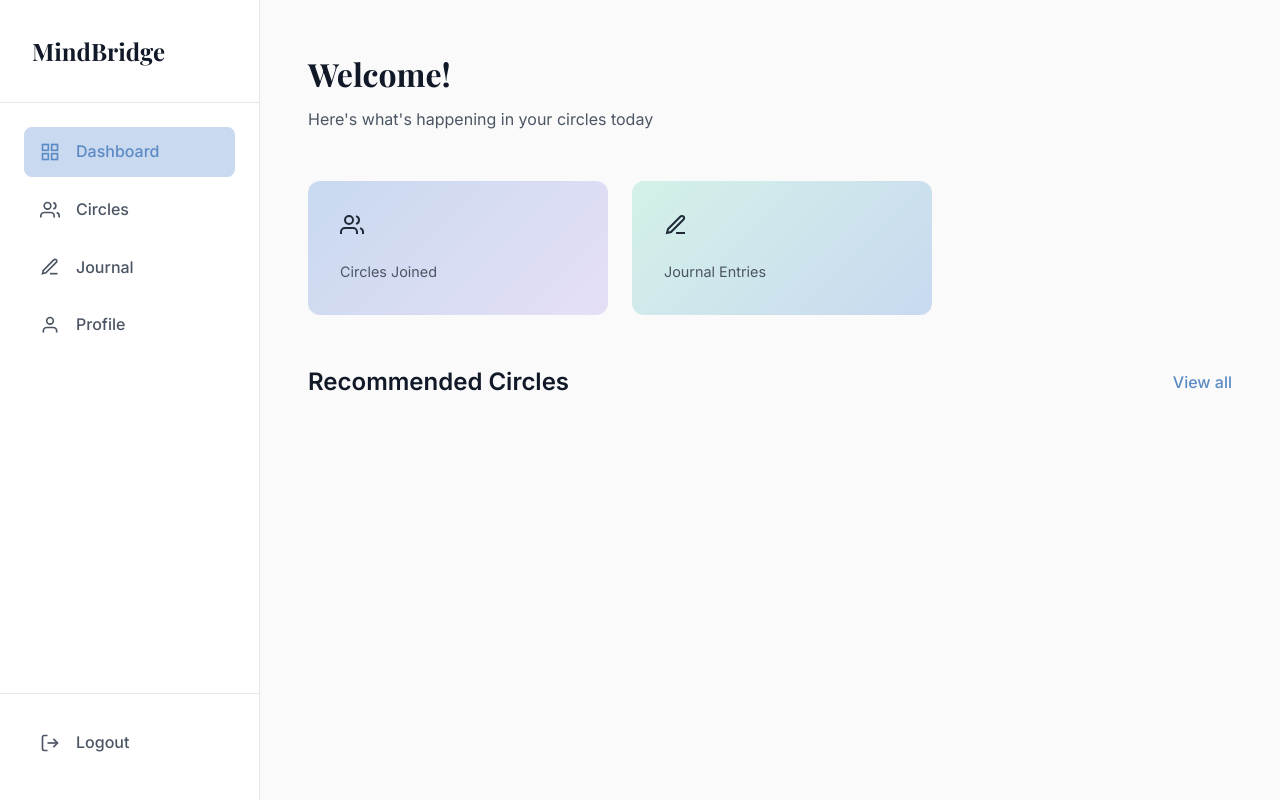
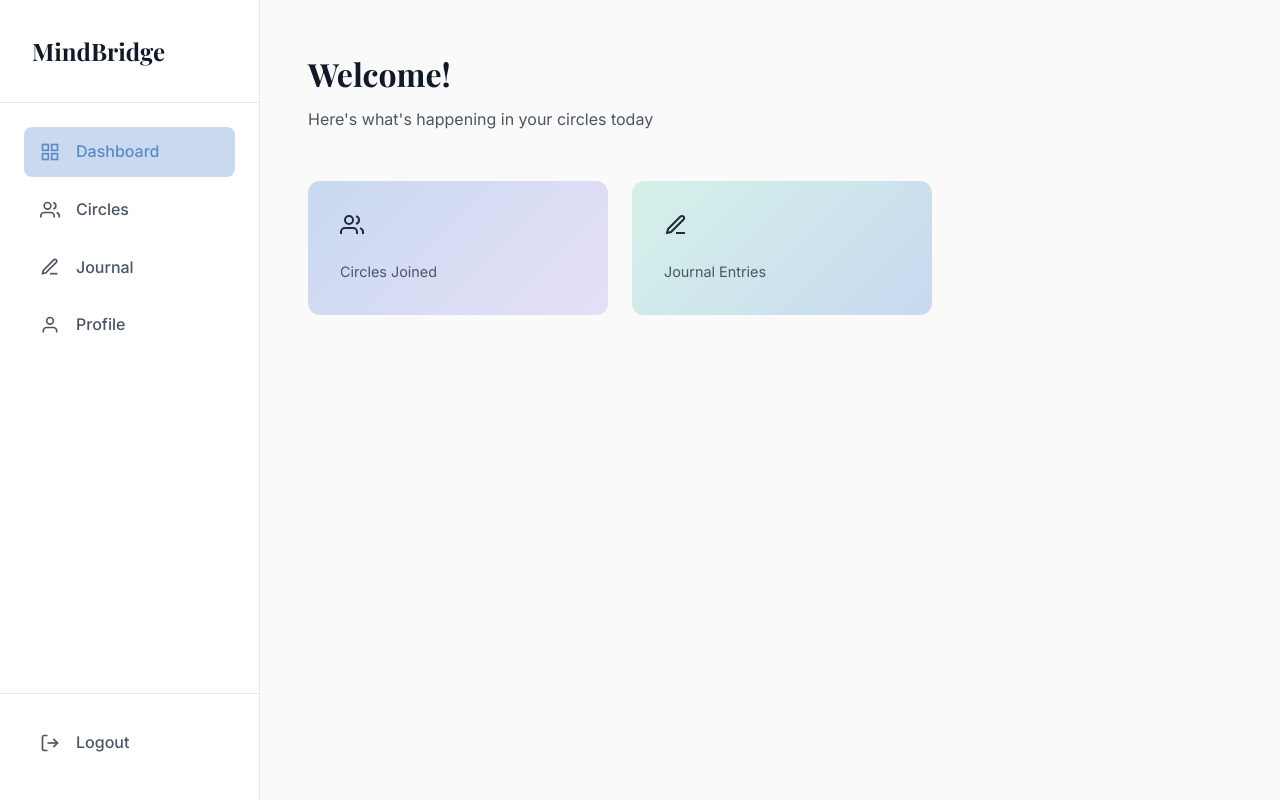
Before and after one commit to mahak-dhuware/Mind-Bridge-Project, a plain HTML site: page html/dashboard.html in a window 1280 px wide. Drawn offline with nearby package versions, Linux system fonts and the light colour scheme; no server answers.

Commit message:
dashboard updated

```diff
--- a/html/dashboard.html
+++ b/html/dashboard.html
@@ -160,10 +160,10 @@
 
         <!-- Recommended Circles -->
         <section class="section">
-            <div class="section-header-inline">
+            <!-- <div class="section-header-inline">
                 <h2 class="section-title-sm" id="recommendedCircles">Recommended Circles</h2>
                 <a href="circles.html" class="link-text">View all</a>
-            </div>
+            </div> -->
             <div class="circles-grid">
                 <!-- <div class="circle-card">
                     <div class="circle-header blue-gradient">
```
